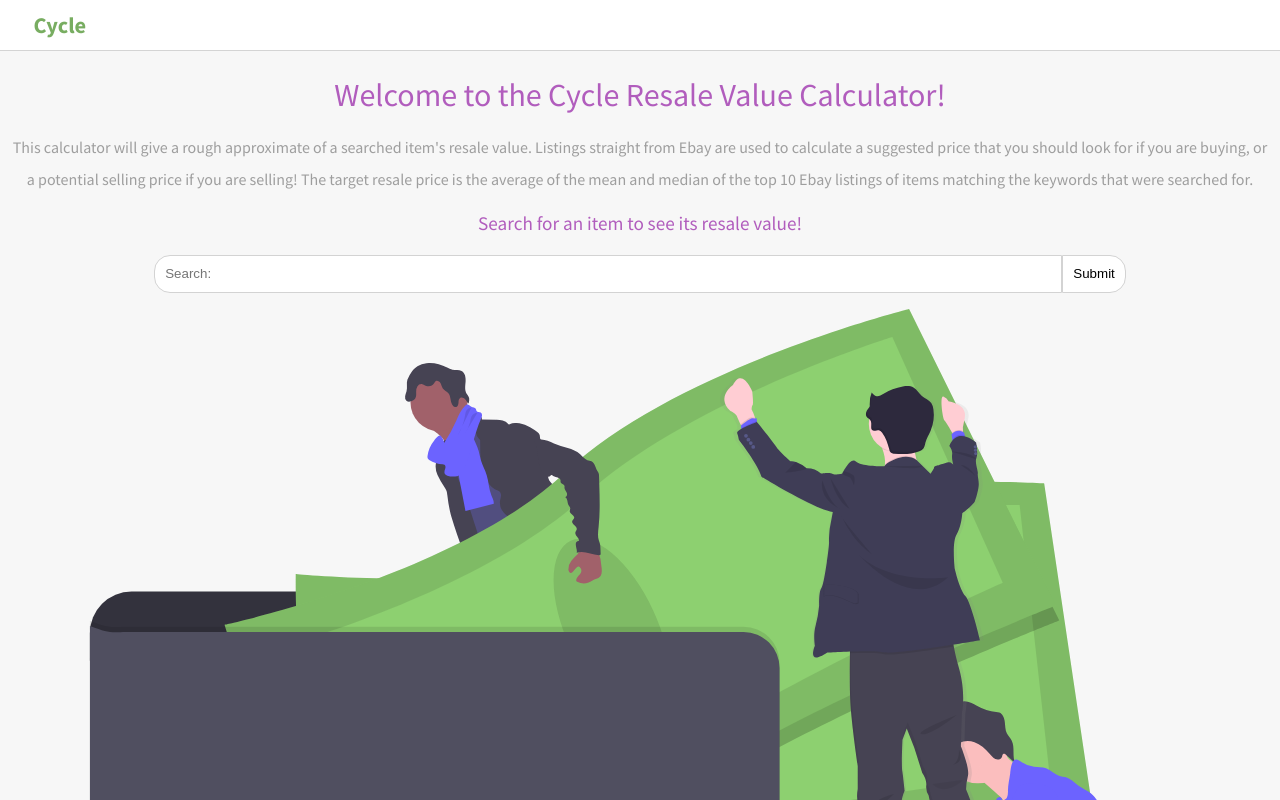
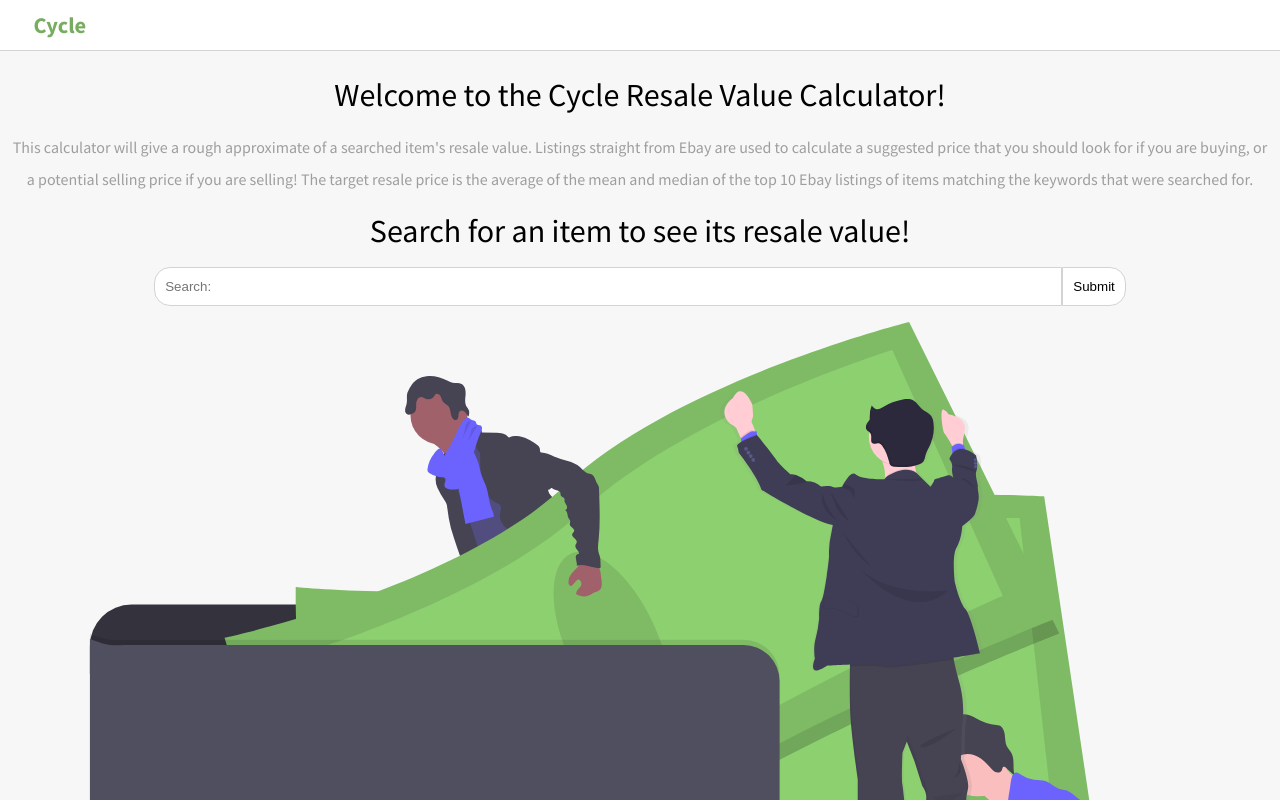
Before and after one commit to RyanASC20/resalecalculator, a Next.js app: page / in a window 1280 px wide. Shown: the top 800 px of the page. Built offline with nearby package versions, Linux system fonts and the light colour scheme.

Commit message:
change heading color

```diff
--- a/components/Searchbar/Searchbar.js
+++ b/components/Searchbar/Searchbar.js
@@ -18,7 +18,7 @@ const SearchBar = (props) => {
 
     return (
         <div className={style.search}>
-            <h2>Search for an item to see its resale value!</h2>
+            <h1>Search for an item to see its resale value!</h1>
             <form name="search"  onSubmit={handleSubmit}>
                 <input className={style.input} type="text" placeholder="Search:" onChange={handleChange}></input>
                 <button className={style.button} type="submit">Submit</button>
--- a/components/Searchbar/Searchbar.module.scss
+++ b/components/Searchbar/Searchbar.module.scss
@@ -2,9 +2,8 @@
     text-align: center;
     margin: 1em 0;
 
-    h2 {
-        font-weight: 500;
-        margin-bottom: 1em;
+    h1 {
+        margin-bottom: 0.5em;
     }
 
     .input, .button {
--- a/styles/global.scss
+++ b/styles/global.scss
@@ -1,7 +1,8 @@
 $primaryBackground: #F7F7F7;
 $headingFont: 'Source Sans Pro';
 $primaryFont: 'Source Sans Pro';
-$headingColor: rgb(177, 93, 189);
+// $headingColor: rgb(177, 93, 189);
+$headingColor: black;
 $borderColor: 1px solid rgb(233, 233, 233);
 
 * {
```
